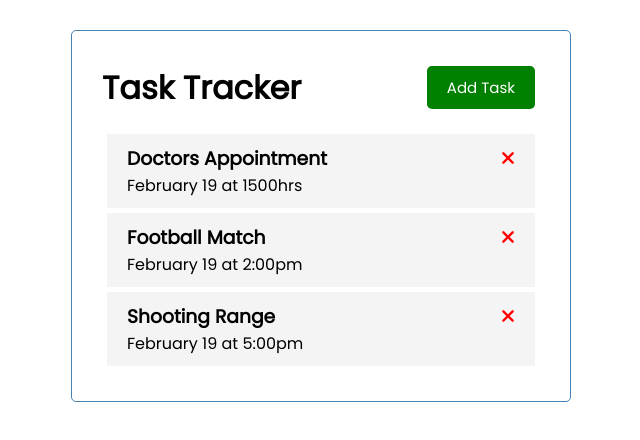
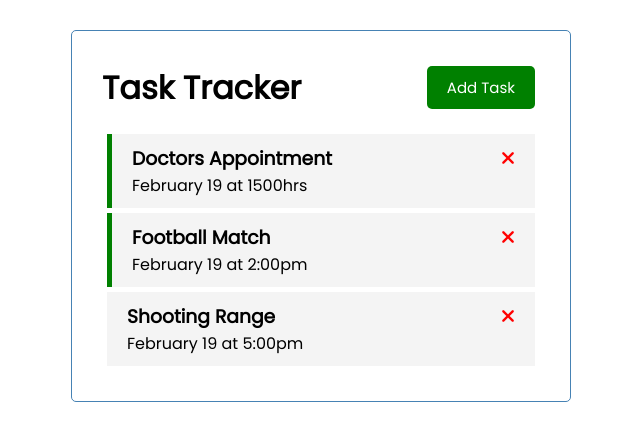
Before and after one commit to Cavsteeek/Vue-Task-Tracker, a Vue app: page / in a window 1280 px wide. Shown: the top 440 px of the page, without its empty margins (319-959 px from the left). Built offline with nearby package versions, Linux system fonts and the light colour scheme.

Commit message:
added functionality to delete task and to confirm whether to delete task

```diff
--- a/src/App.vue
+++ b/src/App.vue
@@ -1,7 +1,7 @@
 <template>
   <div class="container">
     <Header title="Task Tracker"/>
-    <Tasks :tasks="tasks" />
+    <Tasks  @delete-task="deleteTask" :tasks="tasks" />
   </div>
 
 </template>
@@ -21,6 +21,15 @@
       tasks:[]
     }
   },
+
+  methods:{
+    deleteTask(id){
+      if( confirm('Are you Sure?')){
+        this.tasks = this.tasks.filter((task) => task.id !== id)
+      }
+    },
+  },
+
   created(){
     this.tasks = [
       {
--- a/src/components/Task.vue
+++ b/src/components/Task.vue
@@ -1,7 +1,8 @@
 <template>
-    <div class="task">
-        <h3>{{ task.text }}
-            <i class="fas fa-times"></i>
+    <div :class="[task.reminder ? 'reminder' : '', 'task']">
+        <h3>
+            {{ task.text }}
+            <i @click="onDelete(task.id)" class="fas fa-times"></i>
         </h3>
         <p>{{ task.day }}</p>
     </div>
@@ -11,8 +12,13 @@
 export default{
     name: 'Task',
     props: {
-        task: Object
-    }
+        task: Object,
+    },
+    methods: {
+      onDelete(id) {
+        this.$emit('delete-task', id)
+      },
+    },
 }
 </script>
 
--- a/src/components/Tasks.vue
+++ b/src/components/Tasks.vue
@@ -1,6 +1,6 @@
 <template>
     <div :key="task.id" v-for="task in tasks">
-        <Task :task="task" />
+        <Task @delete-task="$emit('delete-task', task.id)" :task="task" />
     </div>
 </template>
 <script>
@@ -13,7 +13,8 @@
     },
     components:{
         Task
-    }
+    },
+    emits:['delete-task'],
 }
 </script>
 <style>
```
